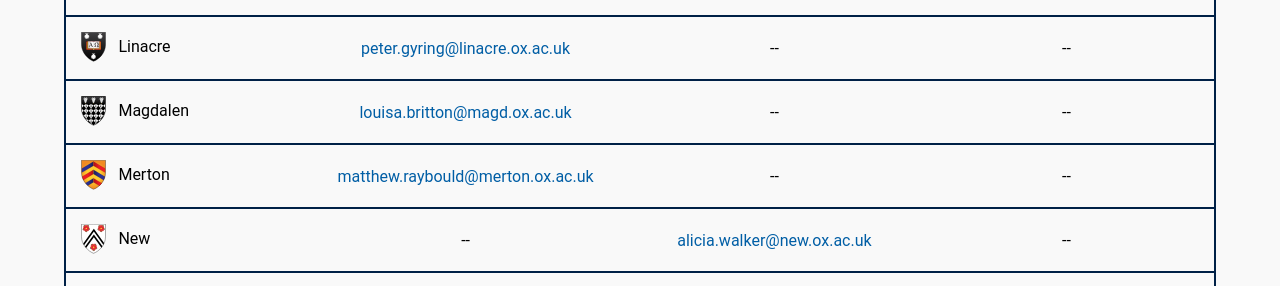
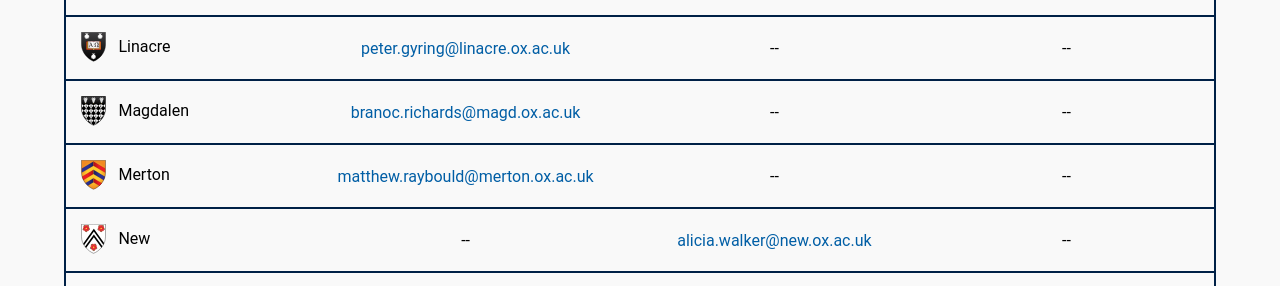
Before and after one commit to OUBaC/OUBaC.github.io, a Jekyll site: the page built from college-captains.html, in a window 1280 px wide and 900 px high, scrolled down 753 px. Shown: the part 157-443 px from the top of the window. Built offline with Jekyll 4.4.1, drawn with Linux system fonts in a browser that asks for light colours.

Commit message:
Updated college captains.

```diff
--- a/college-captains.html
+++ b/college-captains.html
@@ -55,7 +55,7 @@
    W: --
  - College: Magdalen
    img: magdalen
-   M: louisa.britton@magd.ox.ac.uk
+   M: branoc.richards@magd.ox.ac.uk
    W: --
  - College: Merton
    img: merton
```
